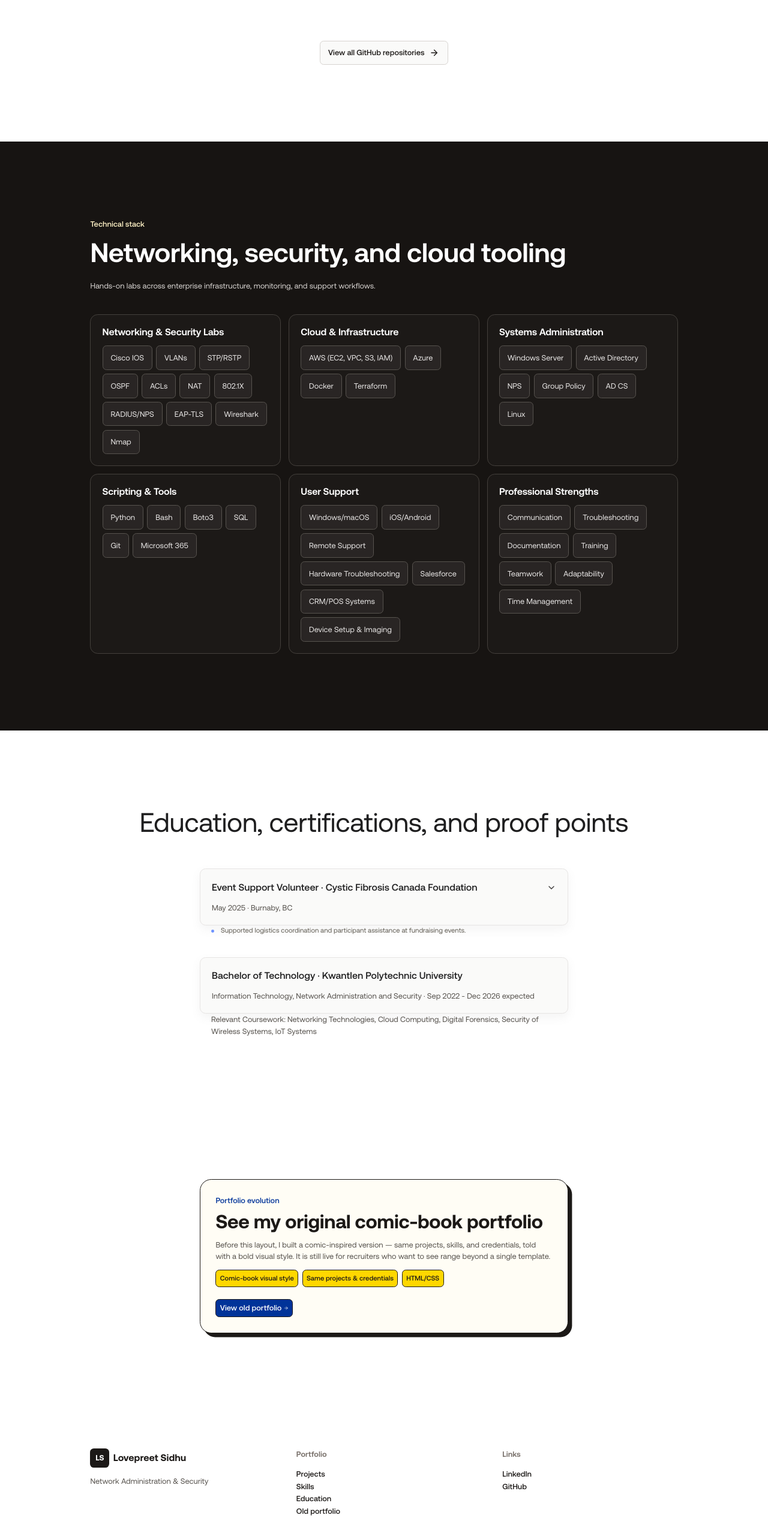
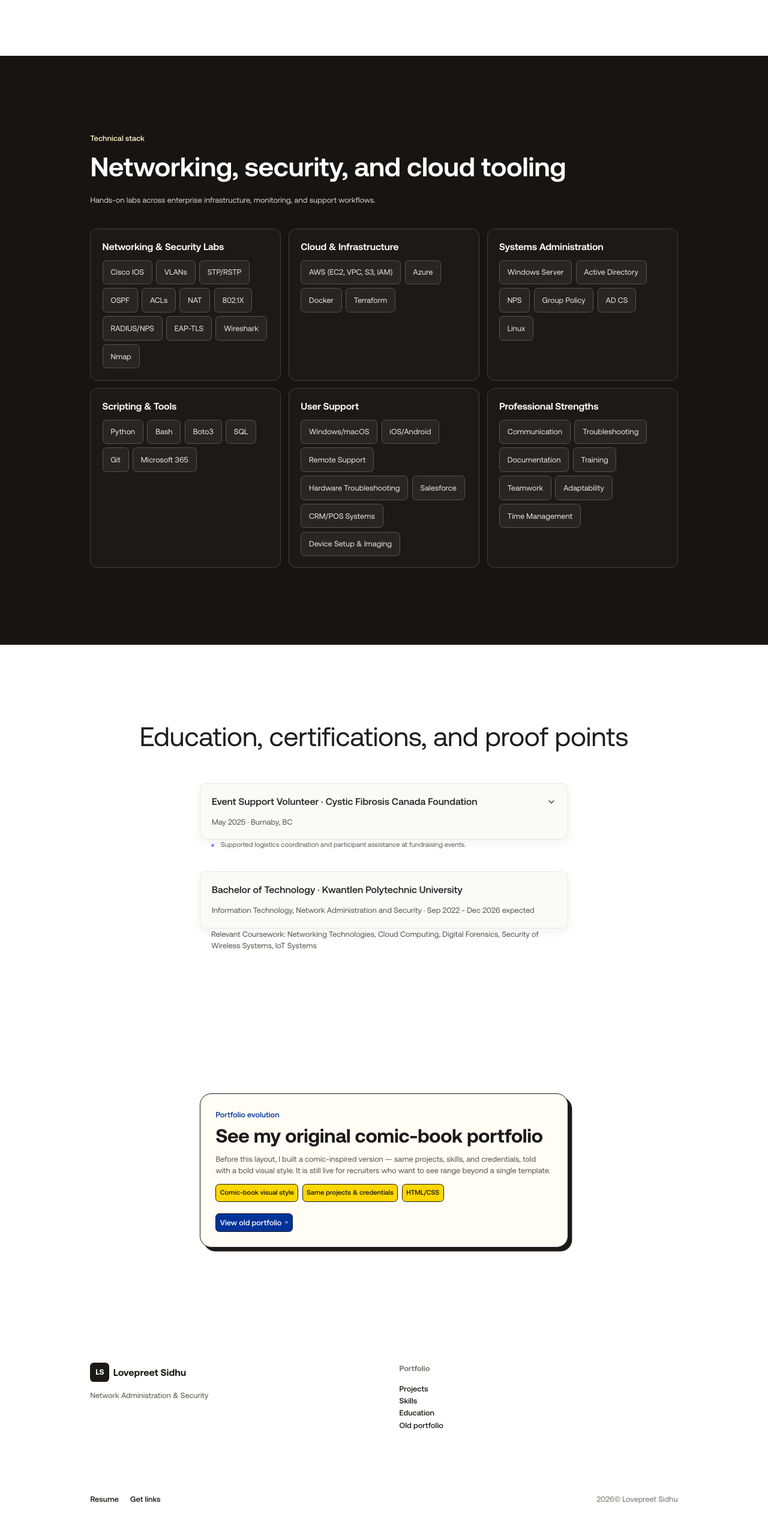
Before and after one commit to lovesidhuy/portfoliowebsite, a React (Vite) app: page / in a window 1280 px wide. Shown: the part 2929-5495 px from the top of the page at 60% size. Built offline with nearby package versions, Linux system fonts and the light colour scheme.

Commit message:
Remove LinkedIn/GitHub profile links from nav, footer, and projects

```diff
--- a/index.html
+++ b/index.html
@@ -15,7 +15,7 @@
         page_title: document.title,
         page_location: window.location.href,
         linker: {
-          domains: ['lovesidhuy.github.io', 'github.com', 'linkedin.com']
+          domains: ['lovesidhuy.github.io', 'github.com']
         },
         user_properties: {
           site_type: 'main_portfolio',
--- a/src/analytics/config.js
+++ b/src/analytics/config.js
@@ -21,6 +21,6 @@
   cookie_flags: 'SameSite=None;Secure',
   cookie_expires: 63072000, // 2 years
   linker: {
-    domains: ['lovesidhuy.github.io', 'github.com', 'linkedin.com'],
+    domains: ['lovesidhuy.github.io', 'github.com'],
   },
 };
--- a/src/components/Footer.jsx
+++ b/src/components/Footer.jsx
@@ -7,7 +7,7 @@
   return (
     <footer className="bg-base px-4 py-[80px] md:py-[128px]" data-analytics-section="contact">
       <div className="mx-auto max-w-[1224px]">
-        <div className="grid gap-8 md:grid-cols-3">
+        <div className="grid gap-8 md:grid-cols-2">
           <div>
             <div className="mb-2 flex items-center gap-1">
               <span className="flex h-5 w-5 items-center justify-center rounded-1 bg-[#1C1917] text-[12px] font-bold text-[#FFF]">LS</span>
@@ -21,11 +21,6 @@
             <li><a className="inline-flex items-center justify-center space-x-0.5 text-body-l text-link-default hover:text-link-hover focus:text-link-hover cursor-pointer font-medium !text-[#1C1917]" href="#skills" data-analytics="nav" data-analytics-label="skills">Skills</a></li>
             <li><a className="inline-flex items-center justify-center space-x-0.5 text-body-l text-link-default hover:text-link-hover focus:text-link-hover cursor-pointer font-medium !text-[#1C1917]" href="#experience" data-analytics="nav" data-analytics-label="experience">Education</a></li>
             <li><a className="inline-flex items-center justify-center space-x-0.5 text-body-l text-link-default hover:text-link-hover focus:text-link-hover cursor-pointer font-medium !text-[#1C1917]" href={siteUrls.legacyPortfolio} target="_blank" rel="noopener noreferrer" data-analytics="outbound" data-analytics-label="legacy_portfolio_footer_nav">Old portfolio</a></li>
-          </ul>
-          <ul>
-            <li><span className="mb-2 block font-semibold text-[#79716b]">Links</span></li>
-            <li><a className="inline-flex items-center justify-center space-x-0.5 text-body-l text-link-default hover:text-link-hover focus:text-link-hover cursor-pointer font-medium !text-[#1C1917]" href="https://linkedin.com/in/lovepreetssidhu/" target="_blank" rel="noopener noreferrer" data-analytics="outbound" data-analytics-label="linkedin_footer">LinkedIn</a></li>
-            <li><a className="inline-flex items-center justify-center space-x-0.5 text-body-l text-link-default hover:text-link-hover focus:text-link-hover cursor-pointer font-medium !text-[#1C1917]" href="https://github.com/lovesidhuy" target="_blank" rel="noopener noreferrer" data-analytics="outbound" data-analytics-label="github_footer">GitHub</a></li>
           </ul>
         </div>
         <div className="mb-4 mt-[80px] flex w-full flex-col justify-between gap-3 md:mt-[128px] md:flex-row">
--- a/src/components/Header.jsx
+++ b/src/components/Header.jsx
@@ -113,8 +113,6 @@
               </a>
             ))}
             <a className="text-heading-s font-medium" href={siteUrls.legacyPortfolio} target="_blank" rel="noopener noreferrer" onClick={closeMenu} data-analytics="outbound" data-analytics-label="legacy_portfolio_mobile_nav">Old portfolio</a>
-            <a className="text-heading-s font-medium" href="https://linkedin.com/in/lovepreetssidhu/" target="_blank" rel="noopener noreferrer" onClick={closeMenu} data-analytics="outbound" data-analytics-label="linkedin_mobile_nav">LinkedIn</a>
-            <a className="text-heading-s font-medium" href="https://github.com/lovesidhuy" target="_blank" rel="noopener noreferrer" onClick={closeMenu} data-analytics="outbound" data-analytics-label="github_mobile_nav">GitHub</a>
             <a href="https://lovesidhuy.github.io/portfoliowebsite/ls_resume.pdf" target="_blank" rel="noopener noreferrer" className="cursor-pointer whitespace-nowrap rounded-1 px-2 py-1.25 text-body-l font-medium bg-[#1C1917] text-button-primary hover:bg-[#292524] text-center" onClick={closeMenu} data-analytics="resume" data-analytics-location="mobile_nav">
               Resume
             </a>
--- a/src/components/Projects.jsx
+++ b/src/components/Projects.jsx
@@ -134,19 +134,6 @@
             </article>
           ))}
         </div>
-        <div className="mt-[80px] flex justify-center md:mt-[128px]">
-          <a
-            href="https://github.com/lovesidhuy?tab=repositories"
-            target="_blank"
-            rel="noopener noreferrer"
-            className="group flex max-h-fit w-max items-center whitespace-nowrap rounded-1 border border-[#D7D3D0] bg-[#FAFAF9] p-2 py-1.5 font-medium leading-6 text-[#1C1917] transition hover:bg-[black]/10"
-            data-analytics="outbound"
-            data-analytics-label="github_repositories"
-          >
-            View all GitHub repositories
-            <ArrowRight />
-          </a>
-        </div>
       </div>
     </section>
   )
```
